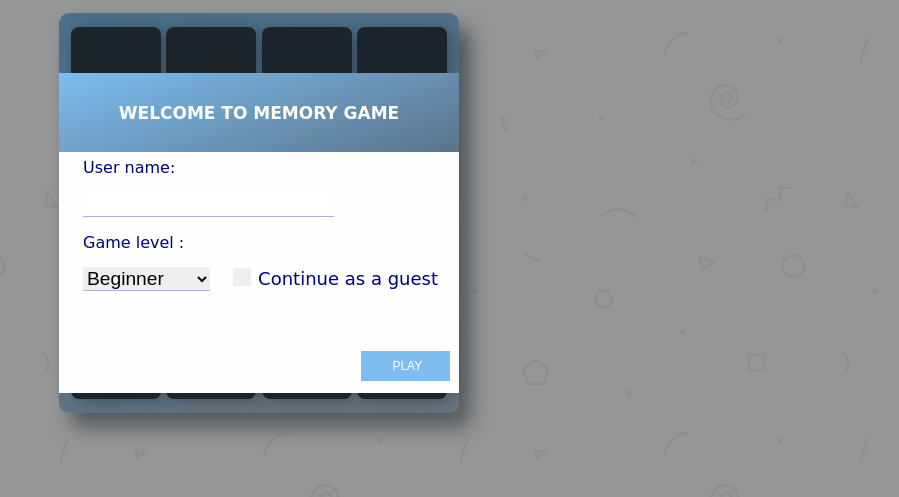
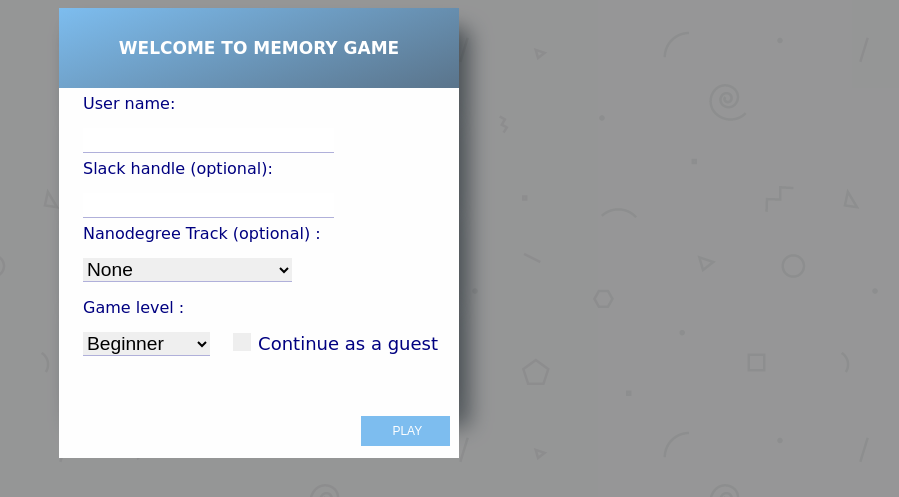
Before and after one commit to sachin-udacity/memory-game, a plain HTML site: page index.html in a window 1280 px wide. Shown: the part 167-664 px from the top of the page, without its empty margins (381-1280 px from the left). Drawn offline with nearby package versions, Linux system fonts and the light colour scheme.

Commit message:
Undo previous commit

```diff
--- a/css/responsive.css
+++ b/css/responsive.css
@@ -108,7 +108,7 @@
     /*message box user*/
     .message-box-user .message-box-container {
         width: 340px;
-        height: 270px;
+        height: 400px;
     }
 
     .message-box-input, .message-box-input:focus {
@@ -241,7 +241,7 @@
 
     .message-box-user .message-box-container {
         width: 400px;
-        height: 320px;
+        height: 450px;
     }
 
 
--- a/index.html
+++ b/index.html
@@ -103,6 +103,20 @@
                         <input id="message-box-input-user-id" style="display:none;" value="00000000-0000-0000-0000-000000000000" />
                         <input id="message-box-input-user-name" class="message-box-input" />
                     </div>
+                    <div>
+                        <span class="message-box-label">Slack handle (optional): </span>
+                        <input id="message-box-input-slack-handle" class="message-box-input" />
+                    </div>
+                    <div>
+                        <span class="message-box-label">Nanodegree Track (optional) : </span>
+                        <select id="message-box-input-degree-track" class="message-box-input">
+                            <option value="None">None</option>
+                            <option value="Front End">Front End</option>
+                            <option value="Mobile Web Specialist">Mobile Web Specialist</option>
+                            <option value="Android Basics">Android Basics</option>
+                            <option value="Android Developer">Android Developer</option>
+                        </select>
+                    </div>
                     <div class="message-box-game-level-guest-group">
                         <span class="message-box-label">Game level : </span>
                         <select id="message-box-input-game-level" class="message-box-input">
```
